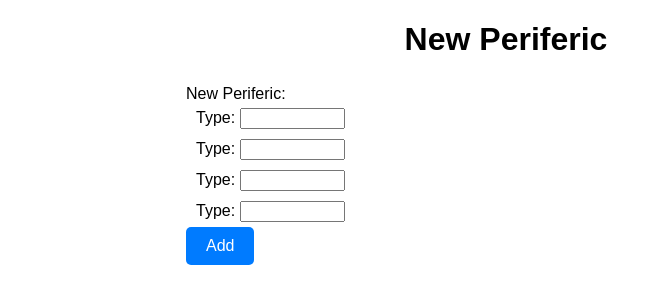
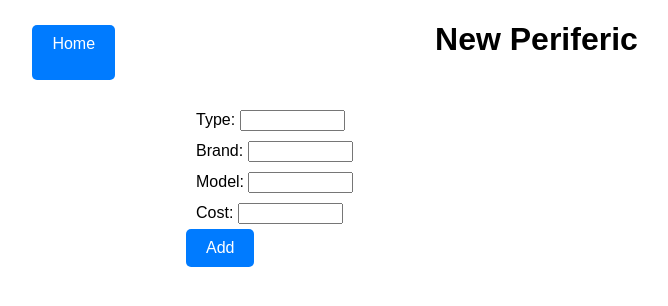
Before and after one commit to iaw-2024/ThiagoZanconi-1-html-css, a plain HTML site: page formulario/html_css/formulariohtml_css.html in a window 1280 px wide. Shown: the whole page, without its empty margins (134-802 px from the left). Drawn offline with Linux system fonts and the light colour scheme.

Commit message:
formulario htmlcss update

```diff
--- a/formulario/html_css/formulariohtml_css.html
+++ b/formulario/html_css/formulariohtml_css.html
@@ -7,23 +7,25 @@
     <link rel="stylesheet" href="styles.css">
 </head>
 <body>
-    <h1 class="header">New Periferic</h1>
+    <div class="flexwrapper">
+        <a href="/" class="home btn">Home</a>
+        <h1 class="header">New Periferic</h1>
+    </div>
     <div class="wrapper">
-        <div>New Periferic:</div>
         <div class="wrapper2">
-            <text>Type: </text>
+            <text>Type:  </text>
             <input type="text"  maxlength="8" size="10" />
         </div>
         <div class="wrapper2">
-            <text>Type: </text>
+            <text>Brand: </text>
             <input type="text"  maxlength="8" size="10" />
         </div>
         <div class="wrapper2">
-            <text>Type: </text>
+            <text>Model:   </text>
             <input type="text"  maxlength="8" size="10" />
         </div>
         <div class="wrapper2">
-            <text>Type: </text>
+            <text>Cost:  </text>
             <input type="text"  maxlength="8" size="10" />
         </div>
         <div>
--- a/formulario/html_css/styles.css
+++ b/formulario/html_css/styles.css
@@ -5,18 +5,23 @@ body {
     padding: 0;
 }
 
+.flexwrapper{
+  display: flex;
+}
+
+.home{
+    margin-left: 13%;
+    margin-top: 25px;
+}
+
 .header{
     max-width: fit-content;
-    margin-left: auto;
-    margin-right: auto;
+    margin-left: 25%;
 }
 
 .wrapper {
-    margin: auto;
-    padding: 5px;
-    max-width: 50%;
-    min-width: 30%;
-    justify-content: space-between;
+  margin-top: 25px;
+  margin-left: 25%;
 }
 
 .wrapper2{
@@ -35,6 +40,8 @@ body {
     border-radius: 5px;
     cursor: pointer;
     transition: background-color 0.3s ease;
+    text-decoration: none;
+    place-items: center;
   }
 
   .btn:hover {
```
Also changed, not shown: index.html (+1 -2 lines).
